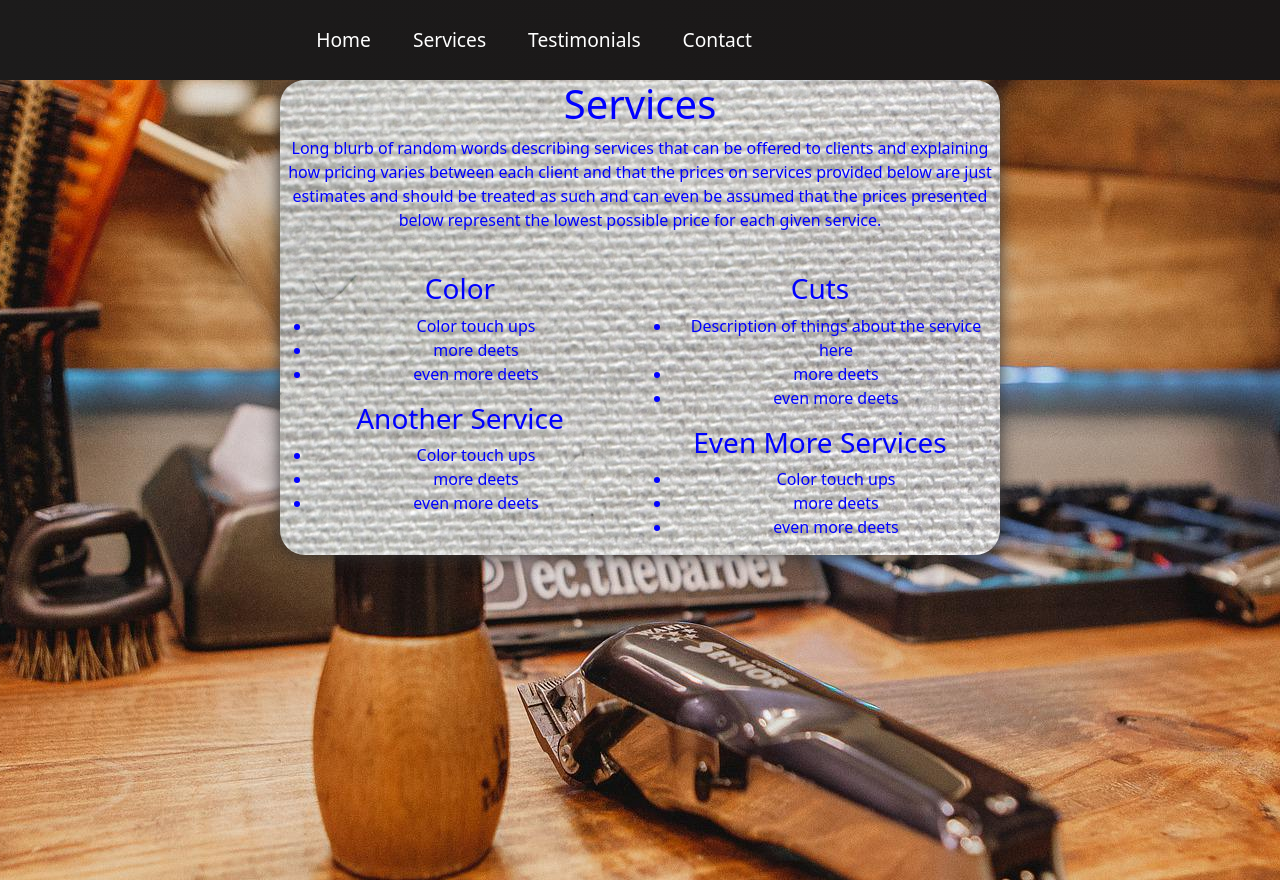
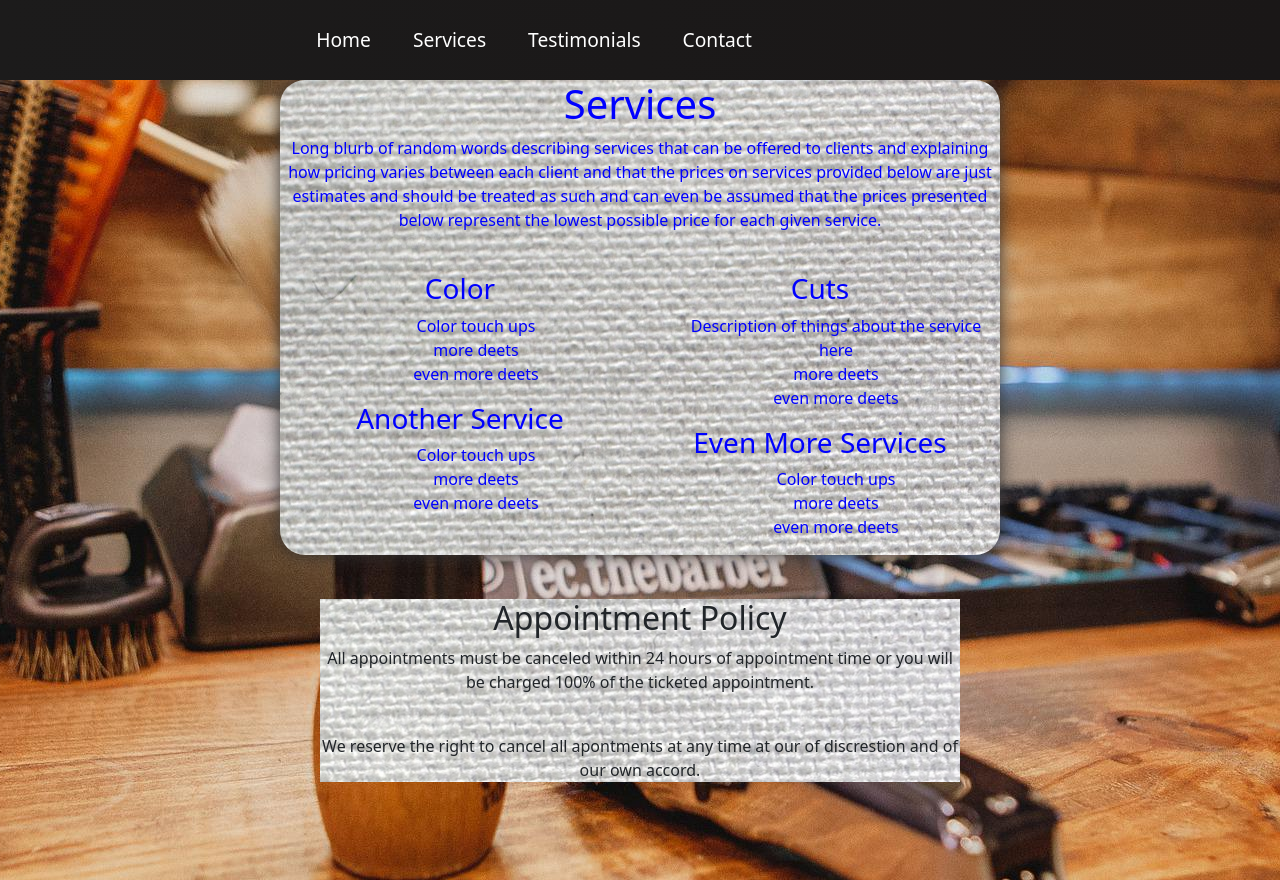
Before and after one commit to mmiles246/chives_site_01, a React (Create React App) app in the folder client/: page /services in a window 1280 px wide. Built offline with nearby package versions, Linux system fonts and the light colour scheme.

Commit message:
added Footer component to Homepage, additional information area added to Services page

```diff
--- /dev/null
+++ b/client/src/components/Footer.css
@@ -0,0 +1,10 @@
+.footer-container {
+    display: flex;
+    background-color: #2F2F2F;
+    height: 100px;
+    width: 100%;
+}
+
+.footer-deets {
+    color: #F7F7FF;
+}
--- /dev/null
+++ b/client/src/components/Footer.js
@@ -0,0 +1,15 @@
+import './Footer.css';
+
+function Footer () {
+
+    return (
+        <div className='footer-container'>
+            <div className='footer-deets'>
+                Footer stuff here
+            </div>
+        </div>
+    )
+
+}
+
+export default Footer;
--- a/client/src/components/Home.js
+++ b/client/src/components/Home.js
@@ -4,10 +4,12 @@ import './Home.css'
 import sinks from './imgs/sinks.png';
 import scissors from './imgs/scissors.png';
 import interior from './imgs/interior.png';
+import Footer from './Footer';
 
 function Home () {
 
     return (
+        <div>
             <div className='home-page'>
                 <Carousel fade>
                     <Carousel.Item className='carousel-item'>
@@ -47,6 +49,8 @@ function Home () {
                     </Carousel.Item>
                 </Carousel>
             </div>
+            <Footer />
+        </div>
     )
 }
 
--- a/client/src/components/Services.css
+++ b/client/src/components/Services.css
@@ -29,6 +29,9 @@
     width: 50%;
     float: left;
     overflow: hidden;
+    align-items: center;
+    align-content: center;
+    text-align: center;
 }
 
 .service-list-right {
@@ -40,20 +43,36 @@
 /* .service-title-left {
     display: flex;
     padding-left: 10px;
-}
+} */
 
-.service-title-right {
+/* .service-title-right {
     display: flex;
     padding-left: 82%;
     margin: auto;
-}
+} */
 
 .service-deets-left {
-    display: flex;
+    list-style: none;
 }
 
 .service-deets-right {
-    display: flex;
-    padding-left: 75%;
-    margin: auto;
-} */
+    list-style: none;
+    align-items: center;
+    align-content: center;
+}
+
+.policy-background {
+    margin-top: 44px;
+    margin: 44px 25%;
+    /* width: 75; */
+    align-items: center;
+    text-align: center;
+    background-image: url(./imgs/canvas.png);
+    background-repeat: no-repeat;
+    background-position: center;
+    display: block;
+}
+
+.policy-container {
+    text-align: center;
+}
--- a/client/src/components/Services.js
+++ b/client/src/components/Services.js
@@ -39,6 +39,15 @@ function Services () {
                     </div>
                 </div>
             </div>
+            <div className='policy-background'>
+                <div className='policy-container'>
+                    <h2>Appointment Policy</h2>
+                    <p>All appointments must be canceled within 24 hours of appointment time or you will be charged 100% of the ticketed appointment.</p>
+                    <br></br>
+                    <p>We reserve the right to cancel all apontments at any time at our of discrestion and of our own accord.</p>
+                </div>
+
+            </div>
         </div>
     )
 }
```
Also changed, not shown: client/src/components/Bio.js (added, +15 -0 lines), client/src/components/Bio.css (added). Lines whose indentation alone changed are shown as unchanged.
